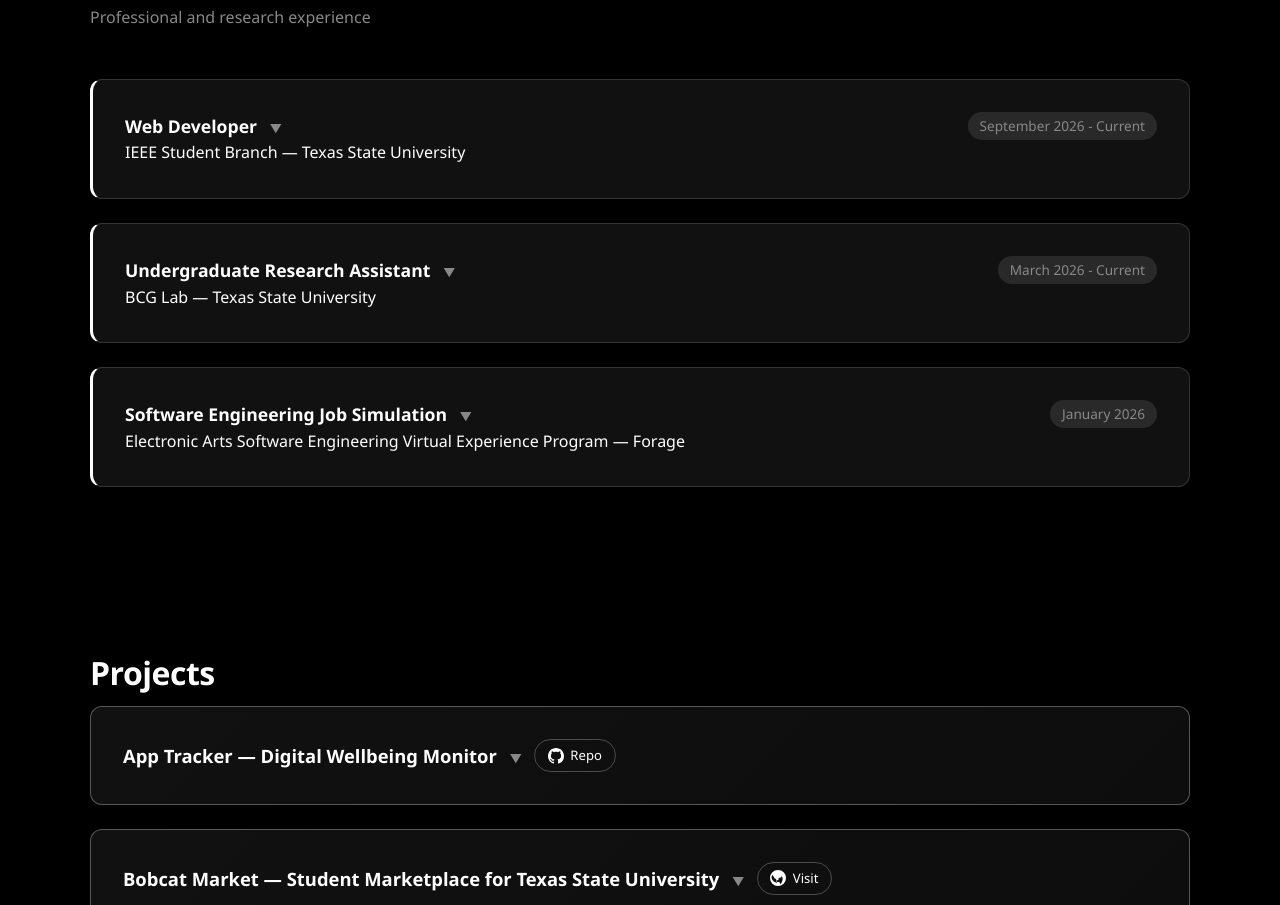
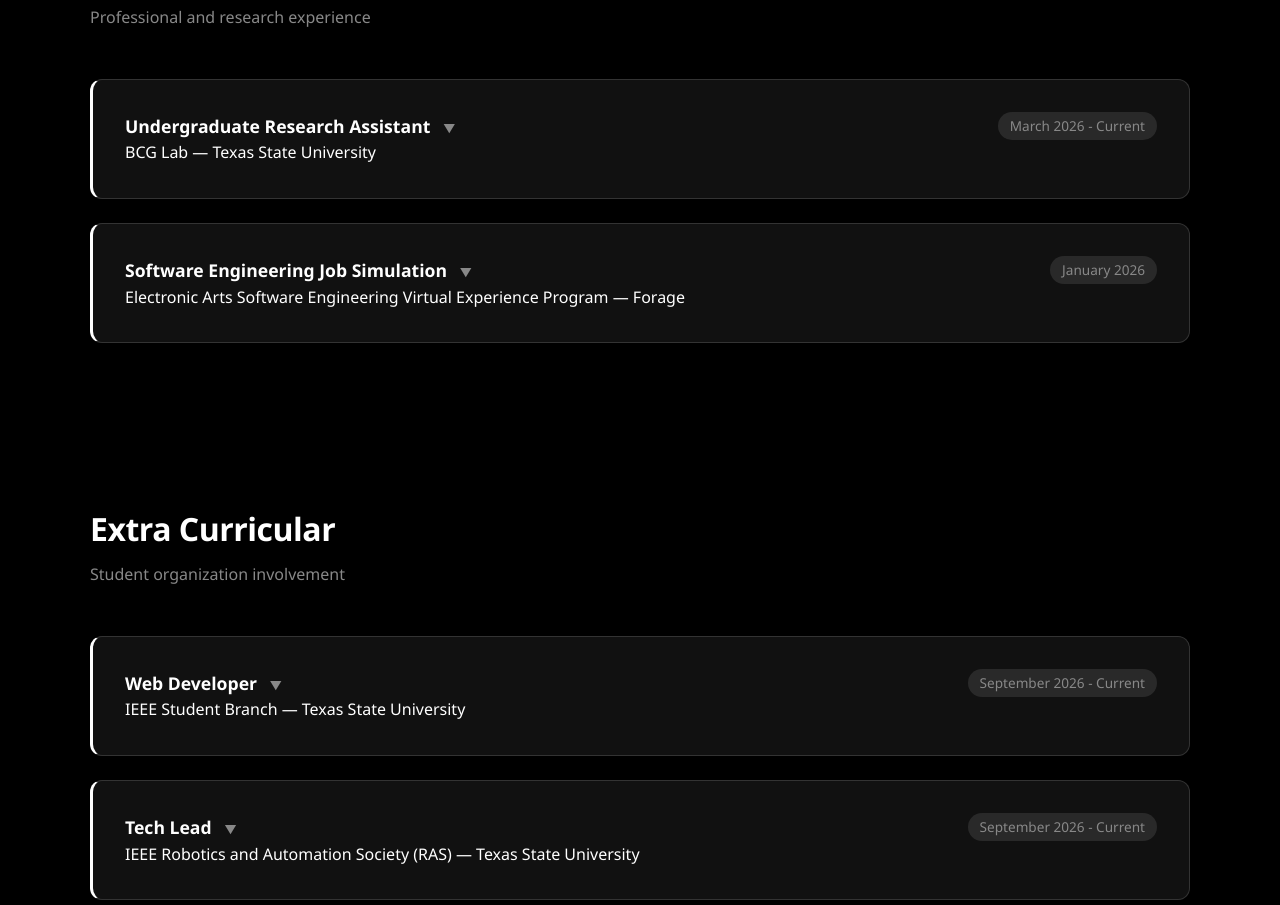
Before and after one commit to Tahira-2/portfolio, a plain HTML site: page index.html in a window 1280 px wide. Shown: the part 1895-2800 px from the top of the page. Drawn offline with Linux system fonts and the light colour scheme.

Commit message:
Extra Curricular

```diff
--- a/index.html
+++ b/index.html
@@ -597,6 +597,7 @@
             <li><a href="#about">About</a></li>
             <li><a href="#education">Education</a></li>
             <li><a href="#experience">Experience</a></li>
+            <li><a href="#extracurricular">Extra Curricular</a></li>
             <li><a href="#projects">Projects</a></li>
             <li><a href="#contact">Contact</a></li>
         </ul>
@@ -681,24 +682,6 @@
         <p class="section-subtitle">Professional and research experience</p>
         <div class="exp-timeline">
 
-            <!-- Job Header IEEE Web Dev -->
-            <div class="exp-card">
-                <div class="exp-header">
-                    <div>
-                        <div class="exp-role" onclick="this.closest('.exp-card').classList.toggle('open')">Web Developer <span class="exp-toggle">&#9660;</span></div>
-                        <div class="exp-org">IEEE Student Branch &mdash; Texas State University</div>
-                    </div>
-                    <div class="exp-date">September 2026 - Current</div>
-                </div>   <!-- Job Header IEEE Web Dev Done -->
-
-                <!-- Job details IEEE Web Dev -->
-                <div class="exp-details">
-                    <p>Joined the website development team for the TXST IEEE student branch, contributing to the design and
-                        maintenance of the organization's website.</p>
-                </div>
-            </div>
-            <!-- Job details IEEE Web Dev done -->
-
             <!-- Job Header URA -->
             <div class="exp-card">
                 <div class="exp-header">
@@ -776,6 +759,50 @@
                 </div>
                 <!-- Job description Simulation done-->
             </div>
+
+        </div>
+    </div>
+</section>
+
+<!-- Extra Curricular -->
+<section id="extracurricular">
+    <div class="container">
+        <h2 class="section-title">Extra <span>Curricular</span></h2>
+        <p class="section-subtitle">Student organization involvement</p>
+        <div class="exp-timeline">
+
+            <!-- Job Header IEEE Web Dev -->
+            <div class="exp-card">
+                <div class="exp-header">
+                    <div>
+                        <div class="exp-role" onclick="this.closest('.exp-card').classList.toggle('open')">Web Developer <span class="exp-toggle">&#9660;</span></div>
+                        <div class="exp-org">IEEE Student Branch &mdash; Texas State University</div>
+                    </div>
+                    <div class="exp-date">September 2026 - Current</div>
+                </div>
+                <!-- Job details IEEE Web Dev -->
+                <div class="exp-details">
+                    <p>Joined the website development team for the TXST IEEE student branch, contributing to the design and
+                        maintenance of the organization's website.</p>
+                </div>
+            </div>
+            <!-- Job details IEEE Web Dev done -->
+
+            <!-- Job Header IEEE RAS Tech Lead -->
+            <div class="exp-card">
+                <div class="exp-header">
+                    <div>
+                        <div class="exp-role" onclick="this.closest('.exp-card').classList.toggle('open')">Tech Lead <span class="exp-toggle">&#9660;</span></div>
+                        <div class="exp-org">IEEE Robotics and Automation Society (RAS) &mdash; Texas State University</div>
+                    </div>
+                    <div class="exp-date">September 2026 - Current</div>
+                </div>
+                <!-- Job details IEEE RAS Tech Lead -->
+                <div class="exp-details">
+                    <p>Joined the TXST IEEE Robotics and Automation Society as Tech Lead, currently onboarding with the team.</p>
+                </div>
+            </div>
+            <!-- Job details IEEE RAS Tech Lead done -->
 
         </div>
     </div>
```
